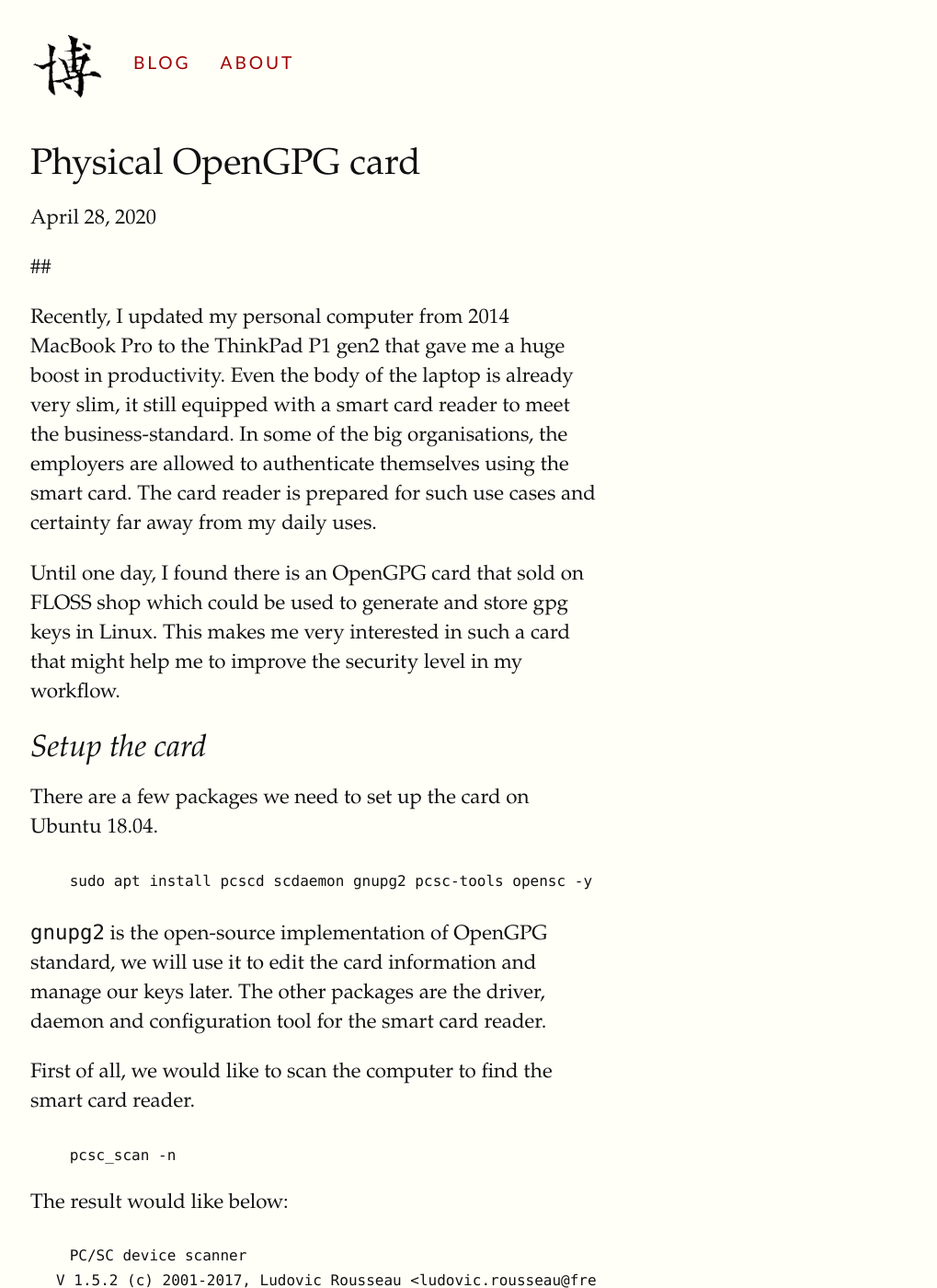
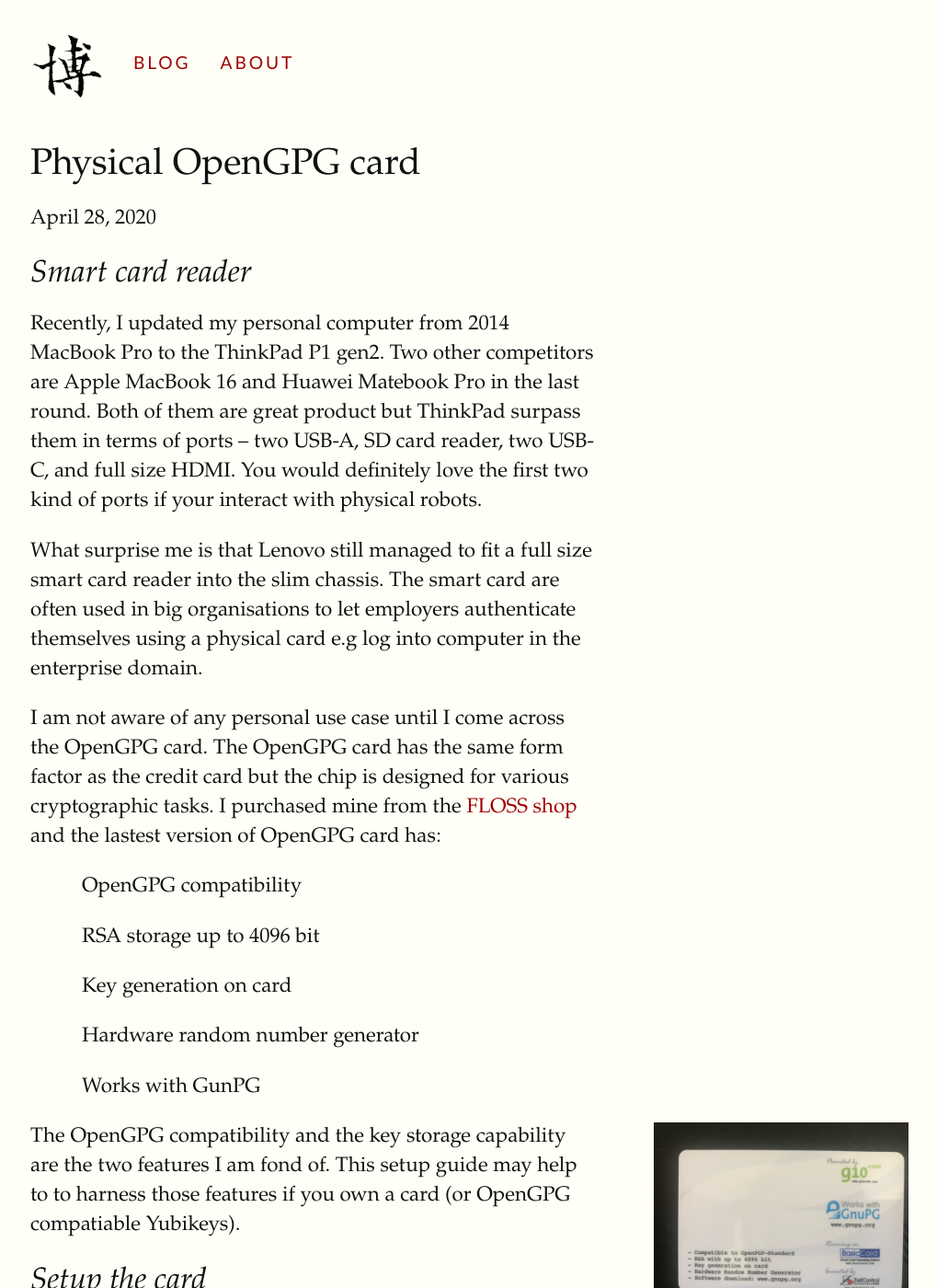
Before and after one commit to tsaoyu/blog, a Jekyll site: the page built from _posts/2020-04-30-opengpg-card.md, in a window 1280 px wide and 1400 px high. Shown: the whole window at 92% size, without its empty margins (127-1146 px from the left). Built offline with Jekyll 4.4.1, drawn with Linux system fonts in a browser that asks for light colours; some of the changed text lies outside the part shown.

Commit message:
Update opengpg card post

```diff
--- a/_posts/2020-04-30-opengpg-card.md
+++ b/_posts/2020-04-30-opengpg-card.md
@@ -5,15 +5,32 @@
 categories: [Random thoughts]
 ---
 
-##
+## Smart card reader
 
-Recently, I updated my personal computer from 2014 MacBook Pro to the ThinkPad P1 gen2 that gave me a huge boost in productivity.
-Even the body of the laptop is already very slim, it still equipped with a smart card reader to meet the business-standard.
-In some of the big organisations, the employers are allowed to authenticate themselves using the smart card.
-The card reader is prepared for such use cases and certainty far away from my daily uses.
+Recently, I updated my personal computer from 2014 MacBook Pro to the ThinkPad P1 gen2.
+Two other competitors are Apple MacBook 16 and Huawei Matebook Pro in the last round.
+Both of them are great product but ThinkPad surpass them in terms of ports -- two USB-A, SD card reader, two USB-C, and full size HDMI.
+You would definitely love the first two kind of ports if your interact with physical robots.
 
-Until one day, I found there is an OpenGPG card that sold on FLOSS shop which could be used to generate and store gpg keys in Linux.
-This makes me very interested in such a card that might help me to improve the security level in my workflow.
+What surprise me is that Lenovo still managed to fit a full size smart card reader into the slim chassis.
+The smart card are often used in big organisations to let employers authenticate themselves using a physical card e.g log into computer in the enterprise domain.
+
+I am not aware of any personal use case until I come across the OpenGPG card.
+The OpenGPG card  has the same form factor as the credit card but the chip is designed for various cryptographic tasks.
+I purchased mine from the [FLOSS shop](https://www.floss-shop.de/en/) and the lastest version of OpenGPG card has:
+
+- OpenGPG compatibility
+- RSA storage up to 4096 bit
+- Key generation on card
+- Hardware random number generator
+- Works with GunPG
+
+
+
+{% marginfigure 'mf-id-1' 'assets/img/openpgp-card/card.jpg' 'Back of OpenGPG card'%}
+
+The OpenGPG compatibility and the key storage capability are the two features I am fond of.
+This setup guide may help to to harness those features if you own a card (or OpenGPG compatiable Yubikeys).
 
 
 ## Setup the card
@@ -153,6 +170,9 @@
 Git commit can be submitted to the repository by anyone who has write access. The information of committer can be arbitrarily assigned using git
 config. Git signing is a proper way to prove the identity of the committer.
 
+{% marginfigure 'assets/img/openpgp-card/github_show.png' 'Window ask for PIN when signing the commit'%}
+
+
 ### Upload your public PGP key to GitHub
 
 Get your public key from GnuPG:
@@ -181,28 +201,29 @@
 
 If everything is configured properly, this commit will have a `verified` status on GitHub.
 
-{% maincolumn 'assets/img/openpgp-card/github_show.png' 'Window ask for PIN when signing the commit'%}
+
 
 
 ## Email encryption
 
 Another use case I would prefer OpenGPG card is the email signature and encryption.
-As I am working on both Windows and Linux for engineering challenges, it is handy to store and share the PGP key on the card.
-There are many options to deal with email encryption under different operating systems.
+Since my computer is dual boot in Linux and Windows, I would have to keep two sets of keys if I don't have a way to share them.
+The smart card address this issue by storing the key on the chip and I don't have to worry about the leak of private keys.
+When it comes to the email clients, there are many options on under different operating systems.
 
-### Thunderbird + Enigmail
+**Thunderbird + Enigmail** on all major OS
 
 Enigmail add-on provides email signature and encryption support with OpenGPG.
 This is the first choice for me as the solution works on all platforms: Linux, Windows, and macOS.
 
 
-### Outlook + Gpg4win
+**Outlook + Gpg4win** on Windows
 
 Sometimes, you do need Outlook to arrange a few things for you and this when Gpg4win step in.
 If you do enjoy the integration of Microsoft productivity suite, go for this.
 
 
-### Apple mail + GPGTools
+**Apple mail + GPGTools** on macOS
 
 Similarly, there is a native option for macOS users. The only downside is that GPGTools is not free anymore.
 
@@ -213,13 +234,16 @@
 You can refer to this [Gist](https://gist.github.com/artizirk/d09ce3570021b0f65469cb450bee5e29) for more information about SSH login using GnuPG agent.
 
 
-## System PAM
+## Final thought
 
-Can I use the smart card to replace the password whenever I need it?
-This is the direction need more research but I would prefer fingerprint as system PAM before this.
+The answer to "Would you need a card to protect yourself" will largely depend on your workflow.
+The physical card is an addtionaly layer of protection to your sensitive data and curcial accesses.
+However, the system security cannot be guaranteed by the physical encryption devices itself.
+I would recommend to use the chance to revisit your security process before invest on such devices.
+Also, it worth to consider USB based physical keys such as Yubikey if you don't have smart card reader.
 
 
-## Do I recommend you to purchase
+
 
 ### References
 
```
Also changed, not shown: assets/img/openpgp-card/card.jpg (added).
